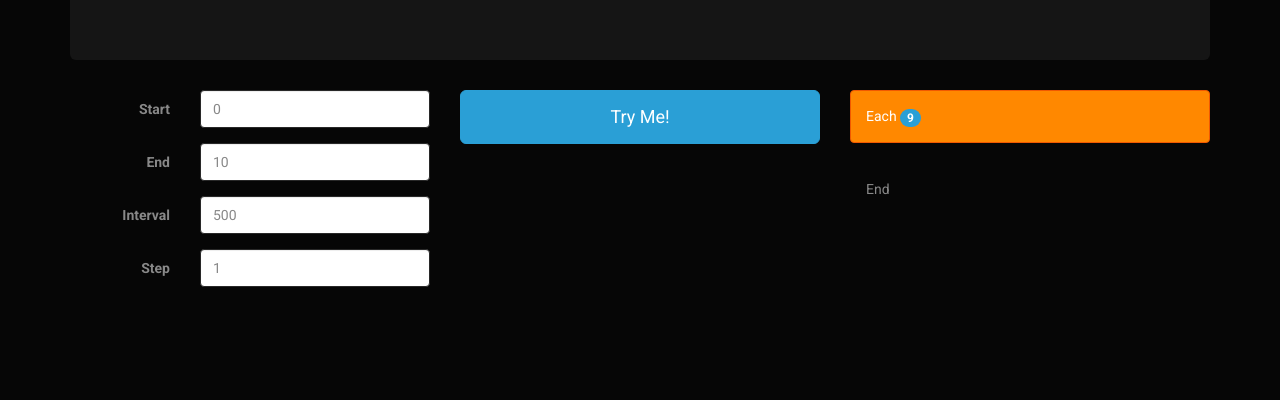
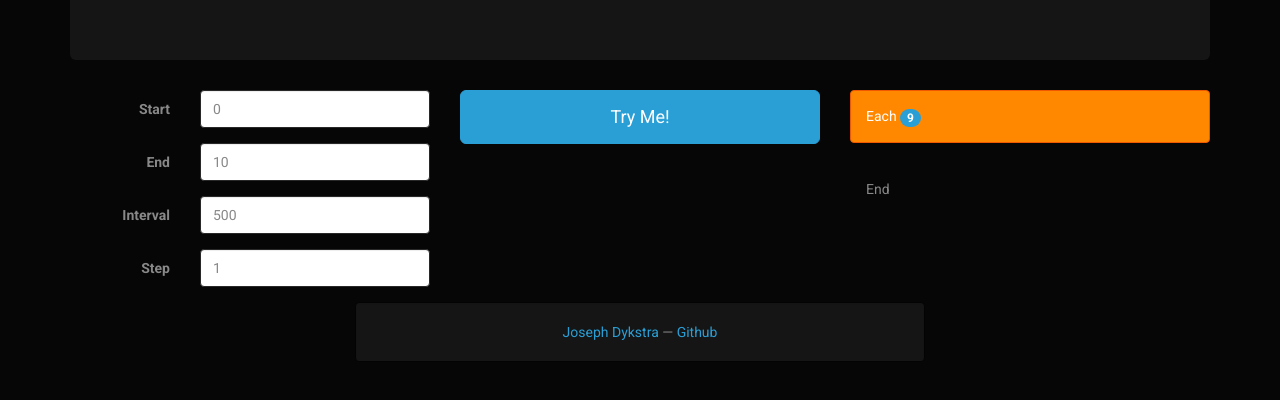
Before and after one commit to ArtskydJ/range-interval, a website: page index.html in a window 1280 px wide. Shown: the part 180-580 px from the top of the page. Drawn offline with Linux system fonts and the light colour scheme.

Commit message:
Add links
Fixes #4

```diff
--- a/index.html
+++ b/index.html
@@ -55,6 +55,10 @@
 					</div>
 				</form>
 			</div>
+			<div class="col-sm-6 col-sm-offset-3 well text-center">
+				<a href="http://www.josephdykstra.com">Joseph Dykstra</a> &#8212;
+				<a href="https://github.com/ArtskydJ/range-interval">Github</a>
+			</div>
 		</div>
 		<script type="text/javascript" src="./bundle.js"></script>
 	</body>
```
